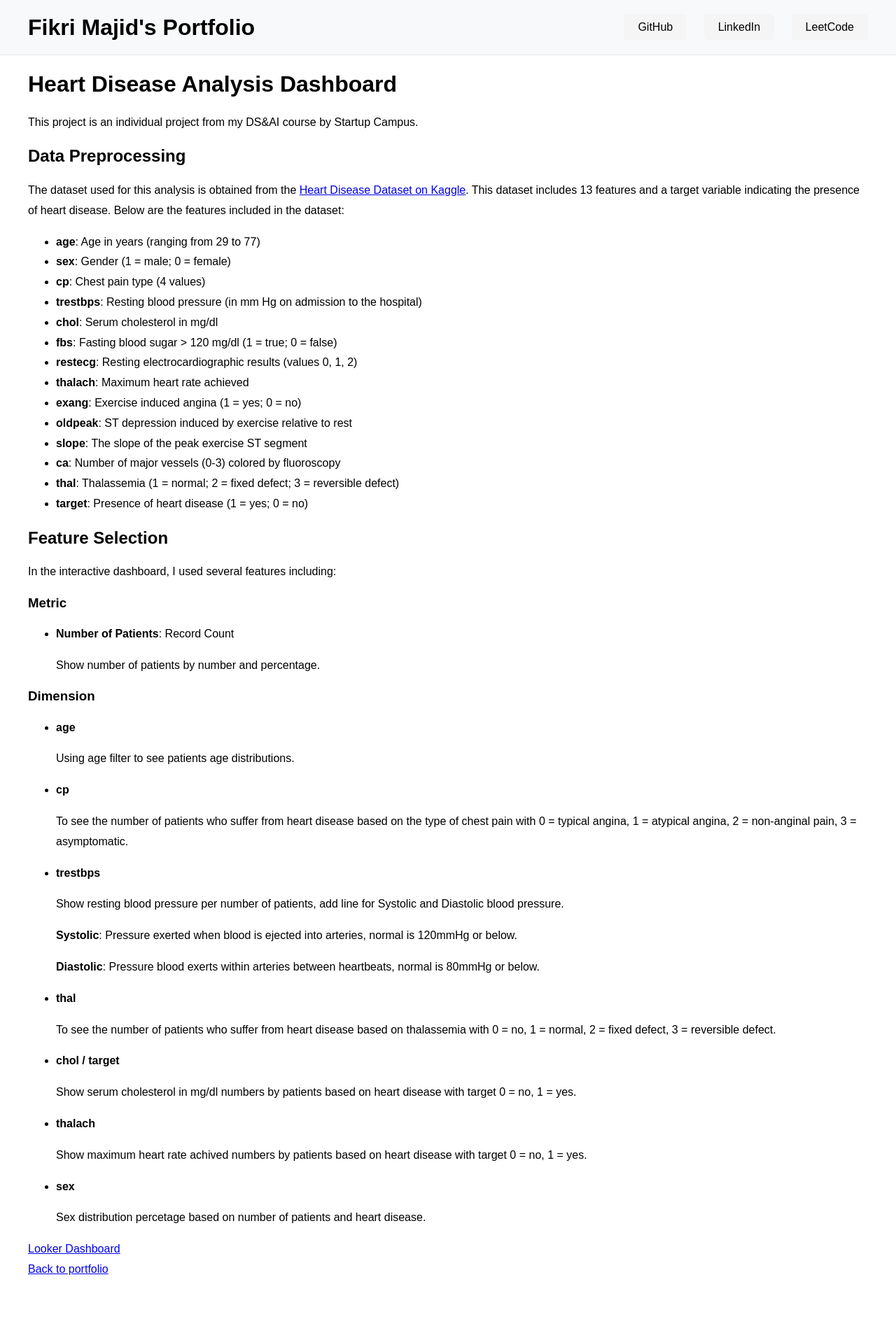
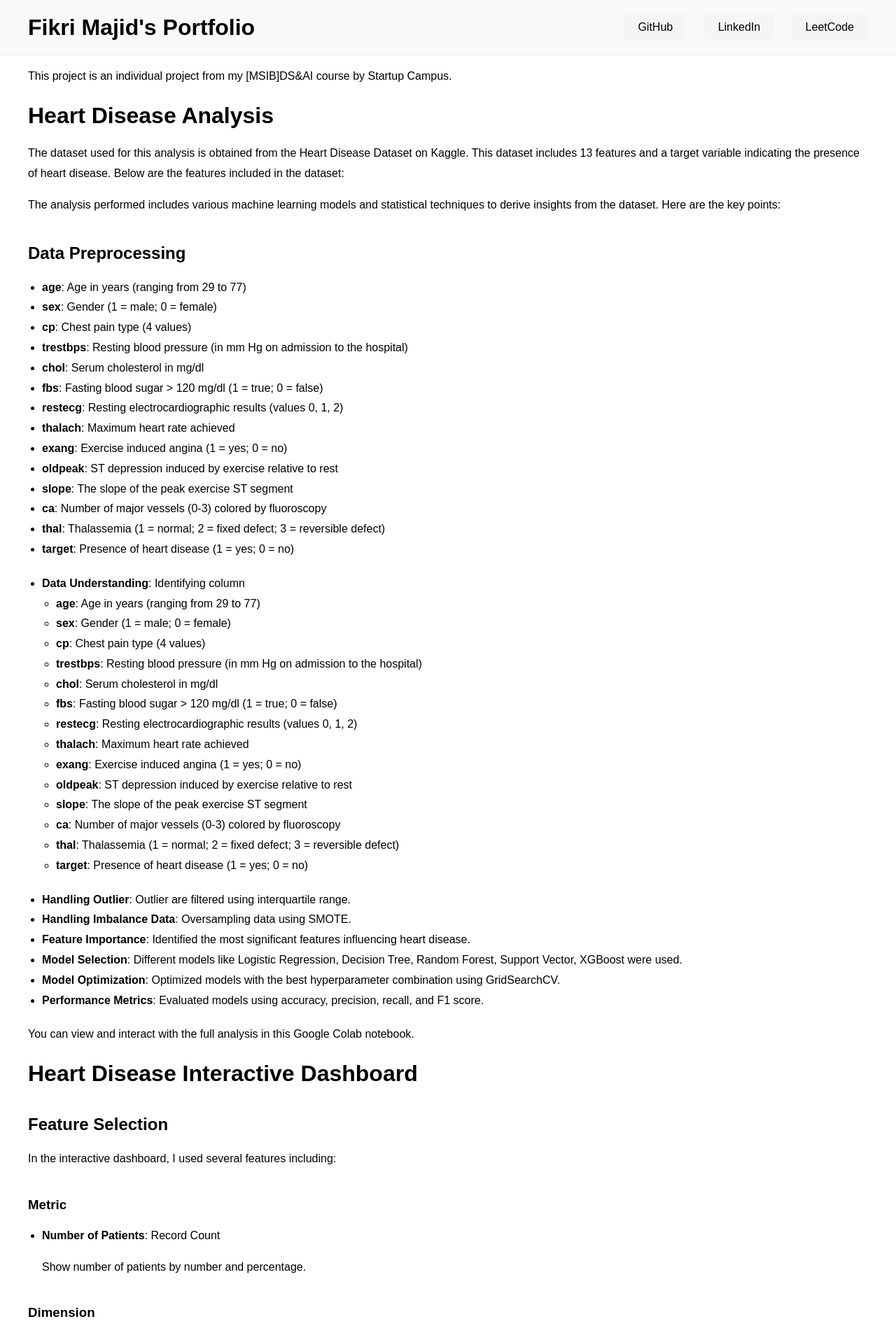
Before and after one commit to WahyuTomo14/portfolio_wahyu, a Jekyll site: the page built from projects/HeartDisease.html, in a window 1280 px wide. Shown: the top 1915 px of the page at 70% size. Built offline with Jekyll 4.4.1, drawn with Linux system fonts in a browser that asks for light colours; a script that is not in the unit is left out; before the commit the page ends 1829 px from its top, so only the background shows below that; some of the changed text lies outside the part shown.

Commit message:
Add sections for dashboard and analysis with improved spacing

```diff
--- a/css/styles.css
+++ b/css/styles.css
@@ -48,6 +48,24 @@ main {
 
 h1, h2, h3 {
     line-height: 1.2;
+}
+
+h2, h3 {
+    margin-top: 40px;
+}
+
+ul {
+    padding-left: 20px;
+    margin-bottom: 20px;
+}
+
+a {
+    color: black;
+    text-decoration: none;
+}
+
+a:hover {
+    text-decoration: underline;
 }
 
 .portfolio {
--- a/projects/HeartDisease.html
+++ b/projects/HeartDisease.html
@@ -1,13 +1,14 @@
 ---
 layout: default
-title: Heart Disease Analysis Dashboard
+title: Heart Disease Analysis & Dashboard
 ---
-<h1>Heart Disease Analysis Dashboard</h1>
-<p>This project is an individual project from my DS&AI course by Startup Campus.</p>
+<p>This project is an individual project from my [MSIB]DS&AI course by Startup Campus.</p>
+
+<h1>Heart Disease Analysis</h1>
+<p>The dataset used for this analysis is obtained from the <a href="https://www.kaggle.com/datasets/johnsmith88/heart-disease-dataset/" target="_blank">Heart Disease Dataset on Kaggle</a>. This dataset includes 13 features and a target variable indicating the presence of heart disease. Below are the features included in the dataset:</p>
+<p>The analysis performed includes various machine learning models and statistical techniques to derive insights from the dataset. Here are the key points:</p>
 
 <h2>Data Preprocessing</h2>
-<p>The dataset used for this analysis is obtained from the <a href="https://www.kaggle.com/datasets/johnsmith88/heart-disease-dataset/" target="_blank">Heart Disease Dataset on Kaggle</a>. This dataset includes 13 features and a target variable indicating the presence of heart disease. Below are the features included in the dataset:</p>
-
 <ul>
     <li><strong>age</strong>: Age in years (ranging from 29 to 77)</li>
     <li><strong>sex</strong>: Gender (1 = male; 0 = female)</li>
@@ -24,6 +25,36 @@ title: Heart Disease Analysis Dashboard
     <li><strong>thal</strong>: Thalassemia (1 = normal; 2 = fixed defect; 3 = reversible defect)</li>
     <li><strong>target</strong>: Presence of heart disease (1 = yes; 0 = no)</li>
 </ul>
+
+<ul>
+    <li><strong>Data Understanding</strong>: Identifying column</li>
+        <ul>
+            <li><strong>age</strong>: Age in years (ranging from 29 to 77)</li>
+            <li><strong>sex</strong>: Gender (1 = male; 0 = female)</li>
+            <li><strong>cp</strong>: Chest pain type (4 values)</li>
+            <li><strong>trestbps</strong>: Resting blood pressure (in mm Hg on admission to the hospital)</li>
+            <li><strong>chol</strong>: Serum cholesterol in mg/dl</li>
+            <li><strong>fbs</strong>: Fasting blood sugar > 120 mg/dl (1 = true; 0 = false)</li>
+            <li><strong>restecg</strong>: Resting electrocardiographic results (values 0, 1, 2)</li>
+            <li><strong>thalach</strong>: Maximum heart rate achieved</li>
+            <li><strong>exang</strong>: Exercise induced angina (1 = yes; 0 = no)</li>
+            <li><strong>oldpeak</strong>: ST depression induced by exercise relative to rest</li>
+            <li><strong>slope</strong>: The slope of the peak exercise ST segment</li>
+            <li><strong>ca</strong>: Number of major vessels (0-3) colored by fluoroscopy</li>
+            <li><strong>thal</strong>: Thalassemia (1 = normal; 2 = fixed defect; 3 = reversible defect)</li>
+            <li><strong>target</strong>: Presence of heart disease (1 = yes; 0 = no)</li>
+        </ul>
+    <li><strong>Handling Outlier</strong>: Outlier are filtered using interquartile range.</li>
+    <li><strong>Handling Imbalance Data</strong>: Oversampling data using SMOTE.</li>
+    <li><strong>Feature Importance</strong>: Identified the most significant features influencing heart disease.</li>
+    <li><strong>Model Selection</strong>: Different models like Logistic Regression, Decision Tree, Random Forest, Support Vector, XGBoost were used.</li>
+    <li><strong>Model Optimization</strong>: Optimized models with the best hyperparameter combination using GridSearchCV.</li>
+    <li><strong>Performance Metrics</strong>: Evaluated models using accuracy, precision, recall, and F1 score.</li>
+</ul>
+
+<p>You can view and interact with the full analysis in this <a href="https://colab.research.google.com/drive/1ti-hjiTsy9o5VlVDVc-ZTXp_b5bH5hTy?usp=sharing">Google Colab notebook</a>.</p>
+
+<h1>Heart Disease Interactive Dashboard</h1>
 
 <h2>Feature Selection</h2>
 In the interactive dashboard, I used several features including:
@@ -54,6 +85,7 @@ In the interactive dashboard, I used several features including:
     <p>Sex distribution percetage based on number of patients and heart disease.</p>
 </ul>
 
-<a href="https://lookerstudio.google.com/reporting/6a013fb6-862e-4ba7-930d-90e161160fbd">Looker Dashboard</a><br>
+<p>The following link directs you to the interactive Looker Dashboard where you can explore the visualizations and insights derived from the data:</p>
+<a href="https://lookerstudio.google.com/reporting/6a013fb6-862e-4ba7-930d-90e161160fbd" target="_blank">Looker Dashboard</a>
 
 <a href="{{ '/' | relative_url }}">Back to portfolio</a>
```
Also changed, not shown: index.html (+6 -20 lines), images/DataViz-Top4Bank.png (renamed from images/Tim 15A - Dashboard HD_Page_1.png), projects/Top4Bank.html (added).
